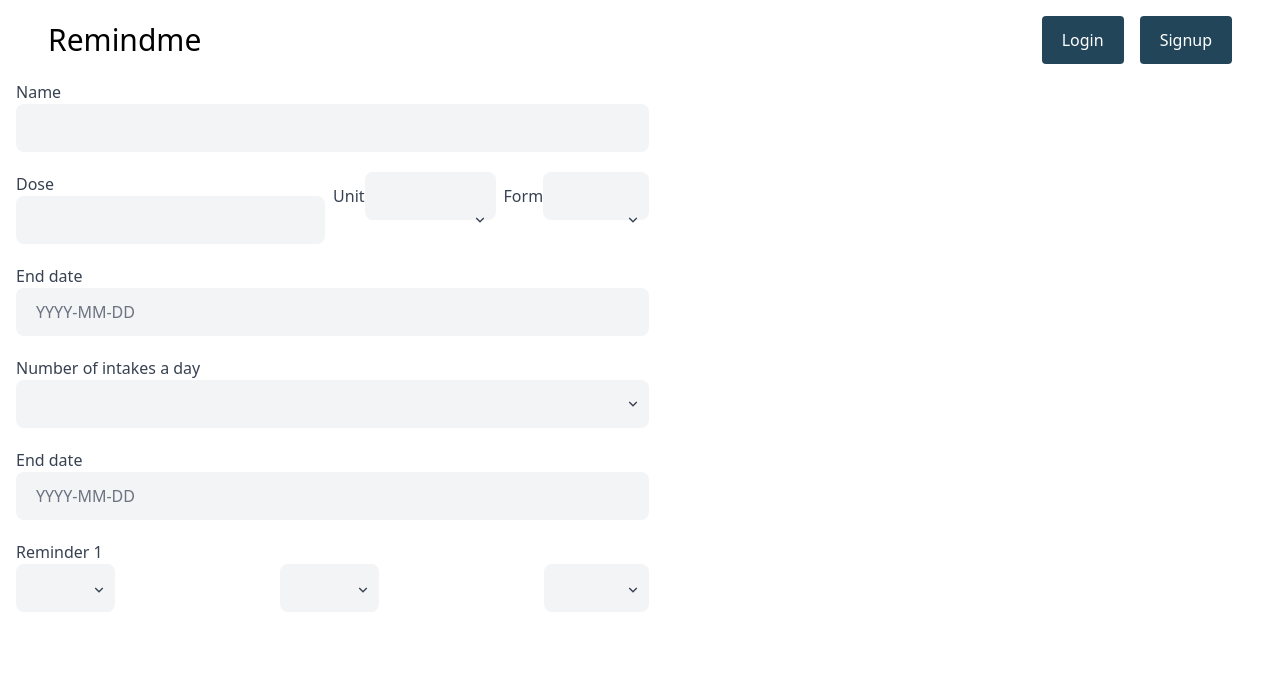
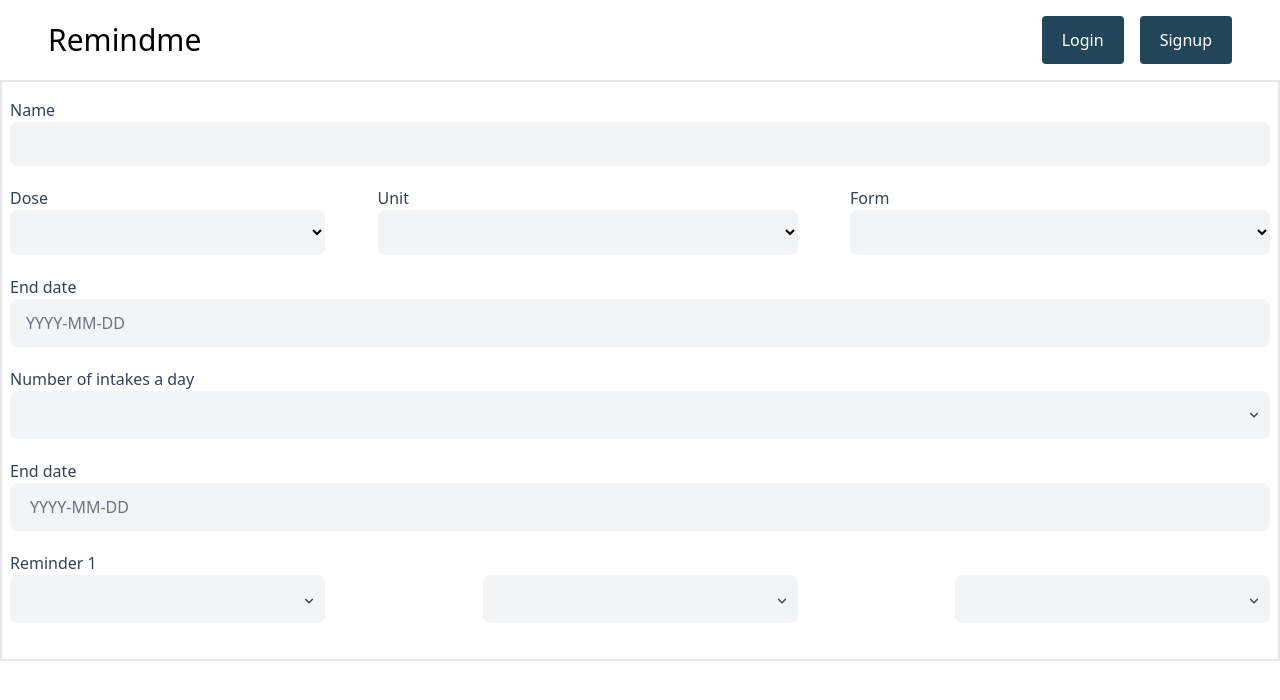
Before and after one commit to oleesir/medicine_tracker_fe, a Next.js app: page /new_prescription in a window 1280 px wide. Shown: the top 700 px of the page. Built offline with nearby package versions, Linux system fonts and the light colour scheme; what tailwind-clip-path would draw is missing.

Commit message:
hjkkjhhjk

```diff
--- a/src/pages/new_prescription.tsx
+++ b/src/pages/new_prescription.tsx
@@ -1,38 +1,55 @@
-import { RiArrowDownSLine, RiArrowLeftSLine } from "react-icons/ri";
+import { RiArrowDownSLine } from "react-icons/ri";
 
 const NewPrescription =()=> {
 
     return (
-        <div className="flex">
-            <form className="flex flex-col px-4">
+        <div className="flex w-full border-2 py-4 px-2">
+            <form className="flex flex-col w-full">
                 <div className="mb-5">
                     <label className="text-gray-700 mb-2">Name</label>
-                    <input type="text"  className="w-full py-3 bg-gray-100 px-5 outline-none rounded-lg "/>
+                    <input type="text"  className="w-full py-3 bg-gray-100 px-5 outline-none rounded-lg text-sm"/>
                     {/*<div className="h-1"><span className="text-xs text-[#FF0303]"> {errors.firstName?.message}</span></div>*/}
                 </div>
-                <div className="flex mb-5">
-                    <div className="w-3/9">
+
+
+
+                <div className="flex justify-between items-center mb-5">
+
+
+                    <div className="w-1/4">
                         <label className="text-gray-700 mb-2">Dose</label>
-                        <input type="number"  className="w-full py-3 bg-gray-100 px-5 outline-none rounded-lg "/>
+                        <div>
+                            <select  className="w-full py-3 bg-gray-100 px-1 outline-none rounded-lg text-sm">
+                                <option value=""></option>
+                                <option value="+234">1</option>
+                                <option value="+22">2</option>
+                                <option value="+22">3</option>
+                            </select>
+                        </div>
+
                         {/*<div className="h-1"><span className="text-xs text-[#FF0303]"> {errors.firstName?.message}</span></div>*/}
                     </div>
-                    <div className="mx-2 inline-block relative">
+
+
+                    <div className="w-1/3">
                         <label className="text-gray-700 mb-2">Unit</label>
-                        <select  className="w-3/9 py-3 bg-gray-100 px-5 outline-none rounded-lg appearance-none">
+                        <div>
+                            <select  className="w-full py-3 bg-gray-100 pl-0.5 outline-none rounded-lg text-sm">
                                 <option value=""></option>
                                 <option value="+234">mg</option>
                                 <option value="+22">ml</option>
                                 <option value="+22">micrograms</option>
                             </select>
-                        <div
-                            className="pointer-events-none absolute inset-y-0 right-2 flex top-6 items-center text-gray-700">
-                            <RiArrowDownSLine/>
                         </div>
+
                         {/*<div className="h-1"><span className="text-xs text-[#FF0303]"> {errors.firstName?.message}</span></div>*/}
                     </div>
-                    <div className="inline-block relative">
-                        <label className="text-gray-700 mb-2">Form</label>
-                        <select  className="w-3/9 py-3 bg-gray-100 px-5 outline-none rounded-lg appearance-none">
+
+
+                    <div className="w-1/3">
+                        <label className="text-gray-700 mb-1">Form</label>
+                        <div>
+                            <select  className="w-full py-3 bg-gray-100 px-1 outline-none rounded-lg text-sm">
                                 <option value="" ></option>
                                 <option value="+234">Capsule</option>
                                 <option value="+22">Injection</option>
@@ -40,16 +57,15 @@ const NewPrescription =()=> {
                                 <option value="+22">Cream</option>
                                 <option value="+22">Drops</option>
                             </select>
-                        <div
-                            className="pointer-events-none absolute inset-y-0 right-2 flex top-6 items-center text-gray-700">
-                            <RiArrowDownSLine/>
+
                         </div>
+
                         {/*<div className="h-1"><span className="text-xs text-[#FF0303]"> {errors.firstName?.message}</span></div>*/}
                     </div>
                 </div>
                 <div className="mb-5">
                     <label className="text-gray-700 mb-2">End date</label>
-                    <input type="text" placeholder="YYYY-MM-DD"  className="w-full py-3 bg-gray-100 placeholder:text-gray-500 px-5 outline-none rounded-lg "/>
+                    <input type="text" placeholder="YYYY-MM-DD"  className="w-full py-3 bg-gray-100 placeholder:text-gray-500 px-4 outline-none rounded-lg "/>
                     {/*<div className="h-1"><span className="text-xs text-[#FF0303]"> {errors.firstName?.message}</span></div>*/}
                 </div>
                 <div className="inline-block relative mb-5">
@@ -75,8 +91,8 @@ const NewPrescription =()=> {
                 <div className="mb-5">
                     <label className="text-gray-700 mb-2">Reminder 1</label>
                     <div className="flex justify-between">
-                        <div className="inline-block relative">
-                            <select  className="w-3/9 py-3 bg-gray-100 px-10 outline-none rounded-lg appearance-none">
+                        <div className="inline-block relative w-1/4">
+                            <select  className="w-full py-3 bg-gray-100 px-3 outline-none rounded-lg appearance-none">
                                 <option value="" ></option>
                                 <option value="1">01</option>
                                 <option value="2">02</option>
@@ -97,8 +113,8 @@ const NewPrescription =()=> {
                             </div>
                         </div>
 
-                        <div className="inline-block relative">
-                            <select  className="w-3/9 py-3 bg-gray-100 px-10 outline-none rounded-lg appearance-none">
+                        <div className="inline-block relative w-1/4">
+                            <select  className="w-full py-3 bg-gray-100 px-3 outline-none rounded-lg appearance-none">
                                 <option value="" ></option>
                                 <option value="00">00</option>
                                 <option value="01">01</option>
@@ -166,8 +182,8 @@ const NewPrescription =()=> {
                                 <RiArrowDownSLine/>
                             </div>
                         </div>
-                        <div className="inline-block relative">
-                            <select  className="w-3/9 py-3 bg-gray-100 px-10 outline-none rounded-lg appearance-none">
+                        <div className="inline-block relative w-1/4">
+                            <select  className="w-full py-3 bg-gray-100 pl-3 outline-none rounded-lg appearance-none">
                                 <option value="" ></option>
                                 <option value="1">AM</option>
                                 <option value="2">PM</option>
```
Lines whose indentation alone changed are shown as unchanged.
